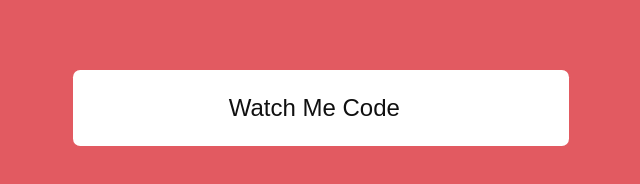
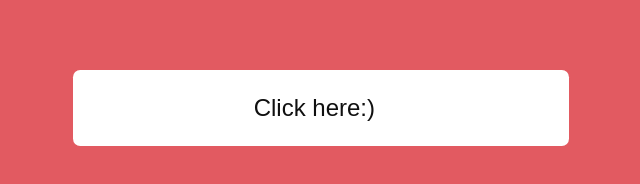
Before and after one commit to TheZincTZ/cheerup, a plain HTML site: page index.html in a window 1280 px wide. Shown: the part 492-676 px from the top of the page, without its empty margins (319-959 px from the left). Drawn offline with Linux system fonts and the light colour scheme.

Commit message:
Update index.html

```diff
--- a/index.html
+++ b/index.html
@@ -29,7 +29,7 @@
             </div>
             <div class="shadow"></div>
         </div>
-        <a href="https://youtu.be/iBQ1Uf1kaRg?si=gq2CC2m58B5xedof" target="_blank"> Watch Me Code &nbsp;<i
+        <a href="https://youtu.be/iBQ1Uf1kaRg?si=gq2CC2m58B5xedof" target="_blank"> Click here:) &nbsp;<i
                 class="fab fa-youtube"></i></a>
     </div>
 </body>
```
